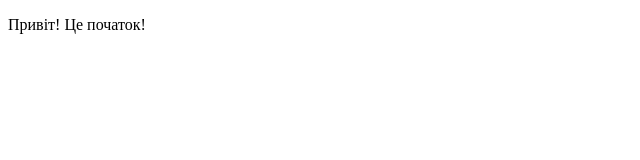
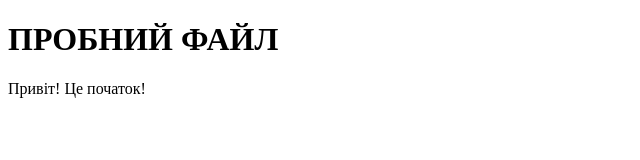
Before and after one commit to Vitalii-Tymkiv/Tutorial, a plain HTML site: page index.html in a window 1280 px wide. Shown: the whole page, without its empty margins (0-640 px from the left). Drawn offline with Linux system fonts and the light colour scheme.

Commit message:
28,04,2022 update index.html
ADD h1

```diff
--- a/index.html
+++ b/index.html
@@ -7,6 +7,7 @@
     <title>Document</title>
 </head>
 <body>
- <p>Привіт! Це початок!</p>
+    <h1>ПРОБНИЙ ФАЙЛ</h1>
+    <p>Привіт! Це початок!</p>
 </body>
 </html>
```
